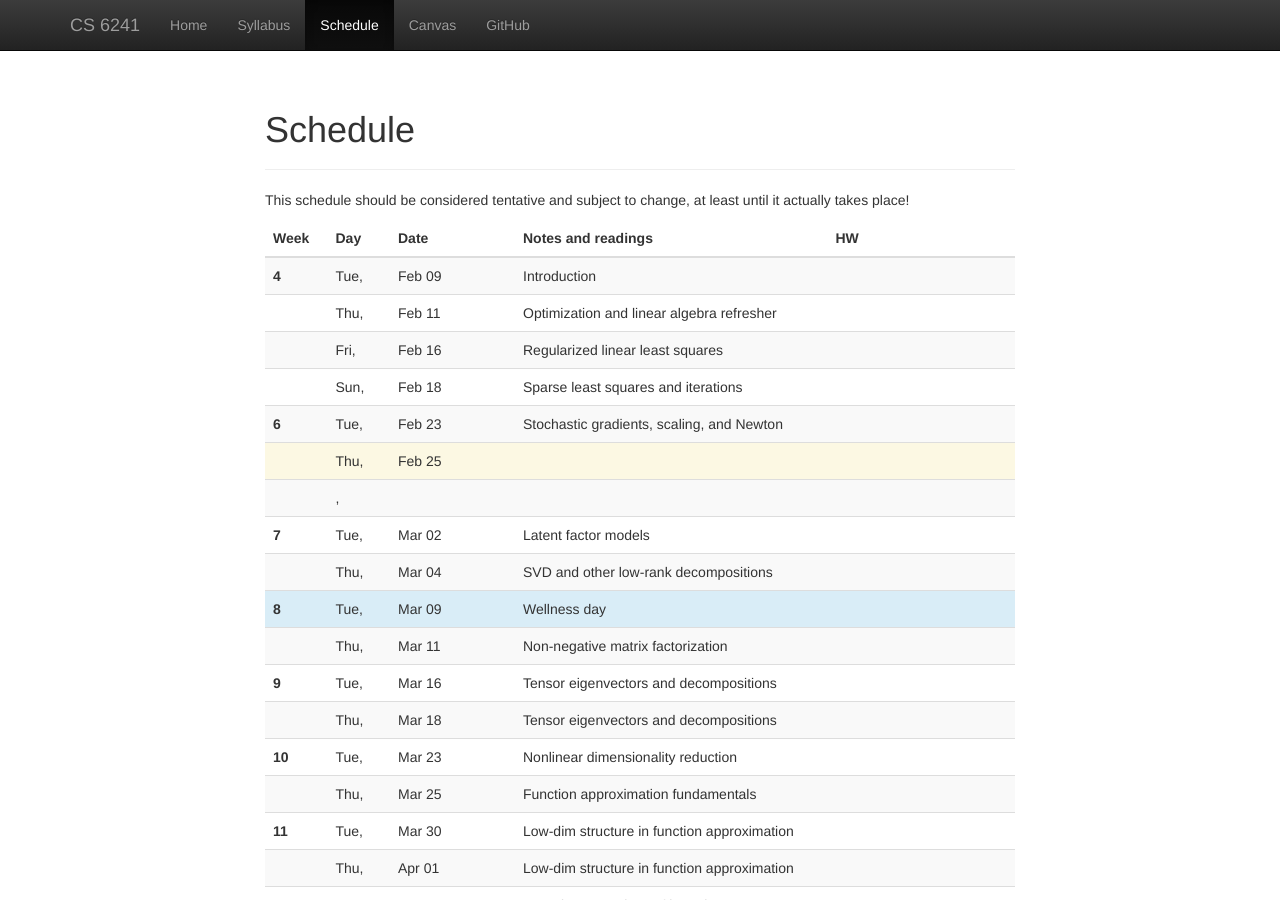
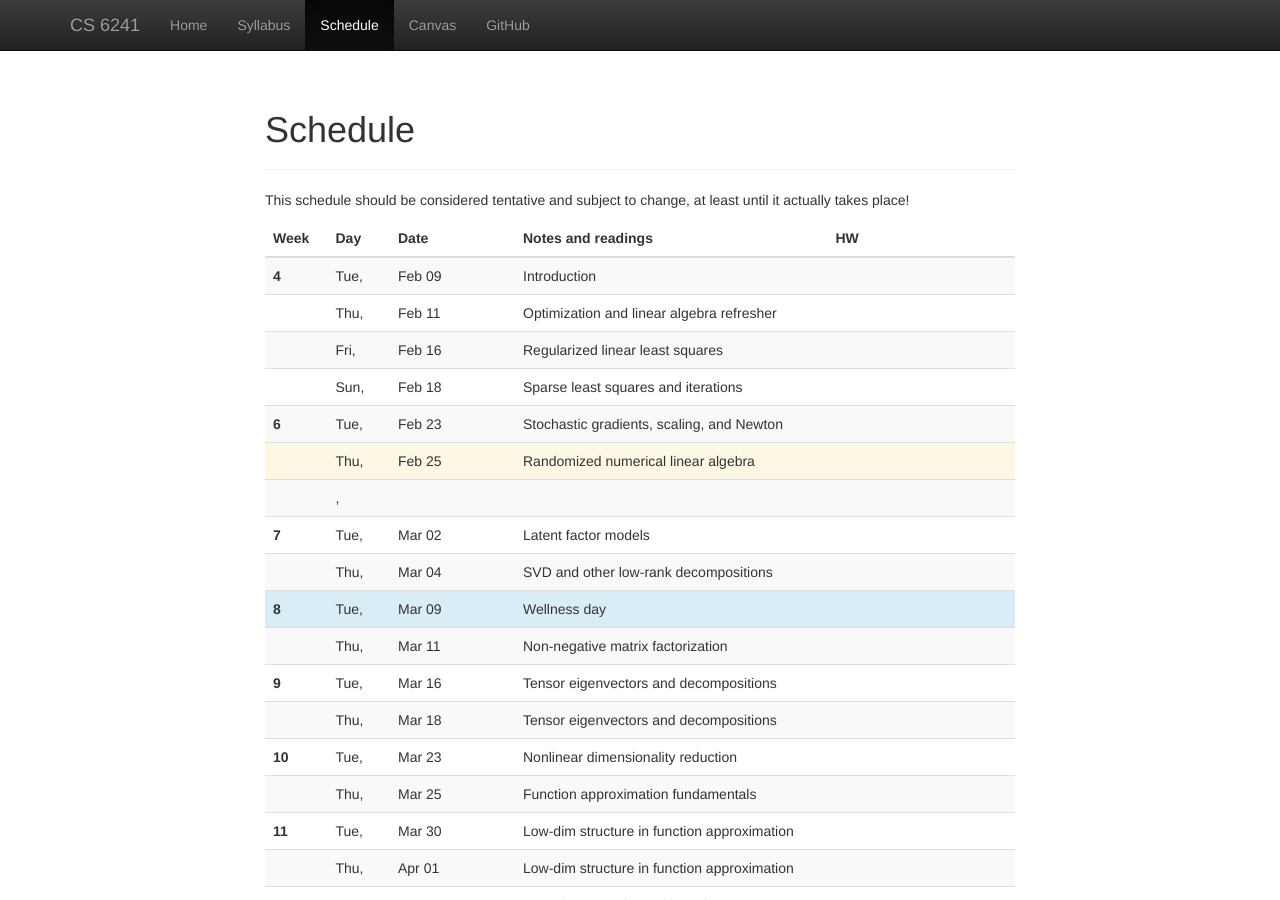
Before and after one commit to dbindel/cs6241-s21, a Jekyll site: the page built from web/schedule.html, in a window 1280 px wide and 900 px high. Built offline with Jekyll 4.4.1, drawn with Linux system fonts in a browser that asks for light colours; nearby versions of some CDN libraries.

Commit message:
Add something for Feb 25.

```diff
--- a/web/_data/lectures.yml
+++ b/web/_data/lectures.yml
@@ -26,6 +26,7 @@
   info: Stochastic gradients, scaling, and Newton
 -
   date: 2021-02-25
+  info: Randomized numerical linear algebra
   travel: NSF panel
 -
 #
```
